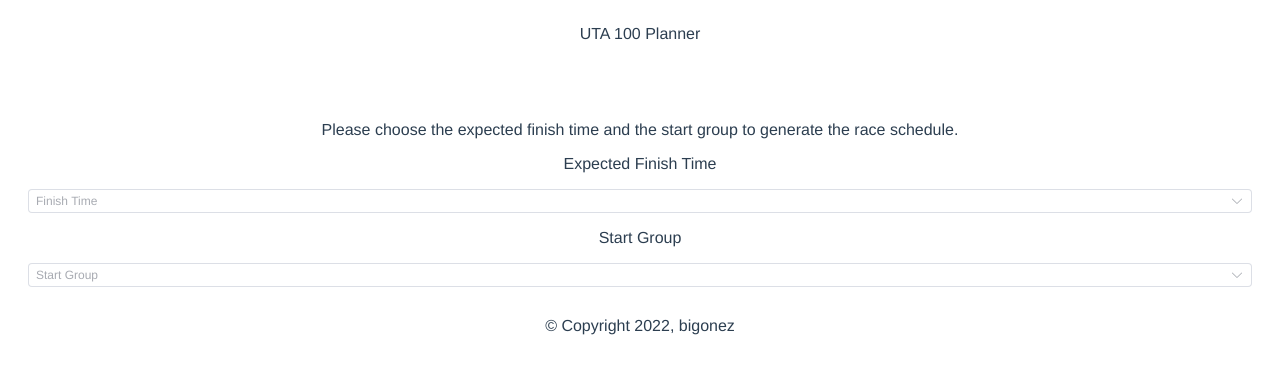
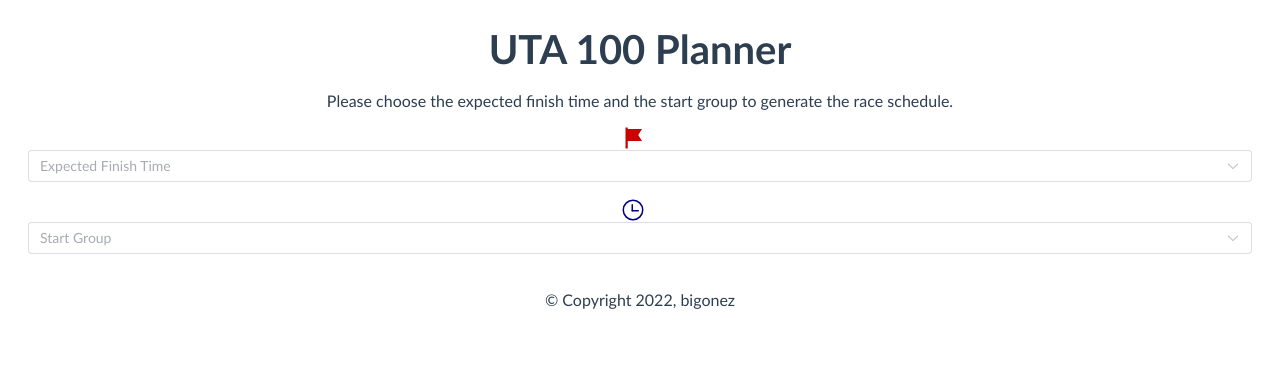
Before and after one commit to bigonez/utaplanner, a Vue app: page / in a window 1280 px wide. Shown: the top 374 px of the page. Built offline with nearby package versions, Linux system fonts and the light colour scheme; the HTML template or start-up script is replaced by a standard one.

Commit message:
Apply Element Plus Icon.
. apply the Element Plus Icon into template.

```diff
--- a/package.json
+++ b/package.json
@@ -6,6 +6,7 @@
     "lint": "vue-cli-service lint"
   },
   "dependencies": {
+    "@element-plus/icons-vue": "^1.1.3",
     "core-js": "^3.6.5",
     "element-plus": "^2.1.4",
     "vue": "^3.0.0"
--- a/src/App.vue
+++ b/src/App.vue
@@ -19,8 +19,7 @@ export default {
 
 <style>
 #app {
-  font-family: 'Helvetica Neue', Helvetica, 'PingFang SC', 'Hiragino Sans GB',
-  'Microsoft YaHei', '微软雅黑', Arial, sans-serif;
+  font-family: Calibri, Arial, Helvetica, sans-serif;
   -webkit-font-smoothing: antialiased;
   -moz-osx-font-smoothing: grayscale;
   text-align: center;
--- a/src/components/UtaPlanner.vue
+++ b/src/components/UtaPlanner.vue
@@ -9,30 +9,31 @@
           Please choose the expected finish time and the start group to generate the race schedule.
         </p>
 
-        <div>
-          <p><label>Expected Finish Time</label></p>
-          <div>
-            <el-select v-model="expectHours" class="m-2" placeholder="Finish Time" size="small">
+        <div class="upform">
+          <el-icon :size="24" color="#cc0000" style="vertical-align: middle">
+            <flag />
+          </el-icon>
+          <el-select v-model="expectHours" class="m-2" placeholder="Expected Finish Time" size="default">
             <el-option v-for="hrs in finishHrs" :value="hrs" :label="hrs + ' hours'" :key="hrs.id">
               {{ hrs }} hours
             </el-option>
           </el-select>
         </div>
-        </div>
-        <div>
-          <p><label>Start Group</label></p>
-          <div>
-            <el-select v-model="startGroup" class="m-2" placeholder="Start Group" size="small">
+
+        <div class="upform">
+          <el-icon :size="24" color="navy" style="vertical-align: middle">
+            <clock />
+          </el-icon>
+          <el-select v-model="startGroup" class="m-2" placeholder="Start Group" size="default">
             <el-option v-for="sItem in startGrps" :value="sItem.sTime" :label="sItem.sLabel" :key="sItem.id">
               {{ sItem.sLabel }}
             </el-option>
           </el-select>
         </div>
-        </div>
 
         <div v-if="estimated">
-          <p>Race Check Points</p>
-          <el-table :data="cpData" stripe style="width: auto" size="small">
+          <p class="uptitle">Race Check Points</p>
+          <el-table :data="cpData" stripe style="width: auto" size="default">
             <el-table-column prop="name" label="Check Point" />
             <el-table-column prop="odometer" label="Odometer" />
             <el-table-column prop="racetime" label="Race Time" />
@@ -40,19 +41,19 @@
             <el-table-column prop="cutoff" label="Cut Off" />
           </el-table>
 
-          <p>Race Segments</p>
-          <el-table :data="segmentData" stripe style="width: auto" size="small">
+          <p class="uptitle">Race Segments</p>
+          <el-table :data="segmentData" stripe style="width: auto" size="default">
             <el-table-column prop="from" label="From" />
             <el-table-column prop="to" label="To" />
             <el-table-column prop="time" label="Time" />
             <el-table-column prop="distance" label="Distance" />
             <el-table-column prop="pace" label="Pace" />
           </el-table>
+
+          <p>
+            * the generated schedule is based on the 2021 UTA100's result.
+          </p>
         </div>
-
-        <sub v-if="estimated">
-          * the generated schedule is based on the 2021 UTA100's result.
-        </sub>
 
       </el-main>
 
@@ -62,6 +63,7 @@
 </template>
 
 <script>
+import { Clock, Flag } from '@element-plus/icons-vue'
 
 var strToSeconds = function (timeStr) {
   var timeComponent = timeStr.split(':');
@@ -104,6 +106,10 @@ var formPace = function (km, mins) {
 
 export default {
   name: 'UtaPlanner',
+  components:{
+    Clock,
+    Flag
+  },
   props: {
     msg: String,
   },
@@ -221,62 +227,22 @@ export default {
 
 <!-- Add "scoped" attribute to limit CSS to this component only -->
 <style scoped>
-h3 {
-  margin: 40px 0 0;
+p {
+  margin-bottom: 5px;
 }
-ul {
-  list-style-type: none;
-  padding: 0;
+.el-icon {
+  margin-right: 15px;
 }
-li {
-  display: inline-block;
-  margin: 0 10px;
+.upform {
+  margin: 1em auto;
 }
-a {
-  color: #42b983;
+.uptitle {
+  font-size: 1.2em;
+  font-weight: bold;
 }
-select {
-  margin-left: 10px;
-  margin-right: 50px;
-}
-table {
-  margin: 0px auto 10px;
-}
-td.title {
-  text-align: right;
-}
-td.item {
-  text-align: left;
-}
-.utaplan {
-  border-spacing:  0px;
-}
-.utaplan tr:nth-child(even), .utaplan thead tr {
-  background-color: #E7E9EB;
-}
-.utaplan tr td, .utaplan tr th {
-  padding: 3px 5px;
-}
-
-.utasegment {
-  border-spacing:  0px;
-}
-.utasegment tr:nth-child(even), .utasegment thead tr {
-  background-color: #E7E9EB;
-}
-.utasegment tr td, .utasegment tr th {
-  padding: 3px 5px;
-}
-
-.raceplanner div {
-/*  margin-top: 1em; */
-}
-.raceplanner div p {
+.el-header {
+  --el-header-height: 30px;
+  font-size: 2.5em;
   font-weight: bold;
-  margin: 0.5em auto;
-}
-
-footer {
-  margin-top: 10px;
 }
 </style>
```
Also changed, not shown: 1 other file (tests, documents, lock files or other folders). Lines whose indentation alone changed are shown as unchanged.
